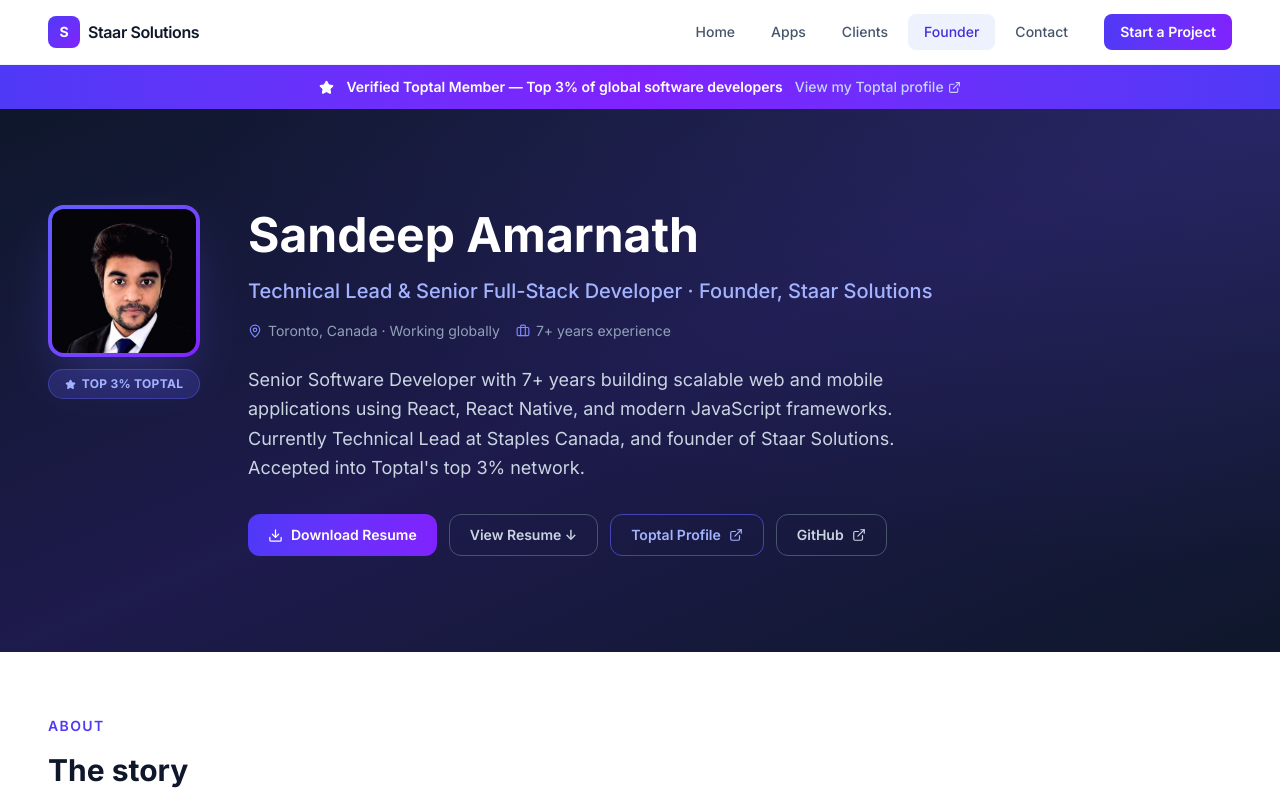
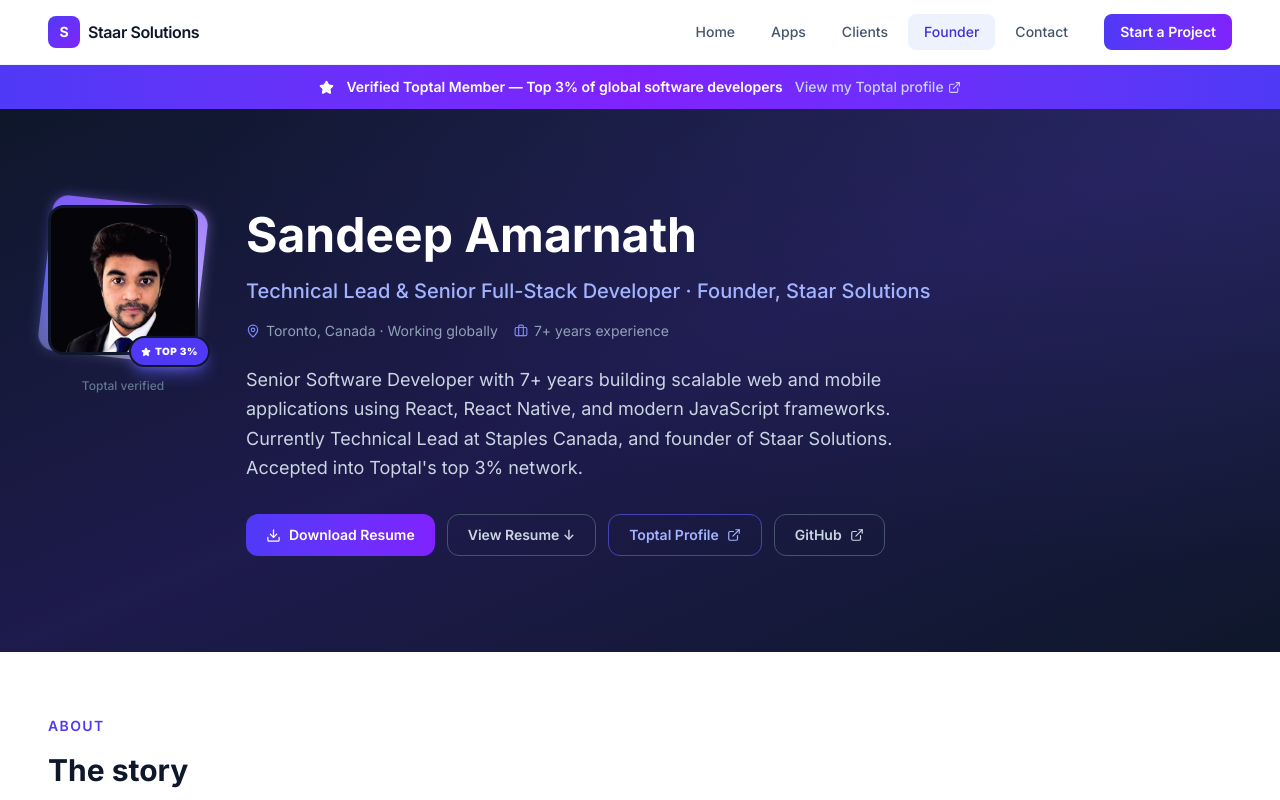
Before and after one commit to sandeep194920/staarsolutions, a Next.js app: page /founder in a window 1280 px wide. Shown: the top 800 px of the page. Built offline with nearby package versions, Linux system fonts and the light colour scheme.

Commit message:
Spinning conic-gradient ring + corner badge on founder photo

```diff
--- a/app/founder/page.tsx
+++ b/app/founder/page.tsx
@@ -122,8 +122,10 @@
           <div className="flex flex-col md:flex-row gap-12 items-start">
             {/* Profile photo */}
             <div className="shrink-0">
-              {/* Toptal glow ring */}
-              <div className="p-1 rounded-2xl bg-gradient-to-br from-indigo-500 to-violet-600 shadow-2xl shadow-indigo-500/30">
+              {/* Spinning ring wrapper */}
+              <div className="toptal-ring">
+                {/* Photo sits on top of the pseudo-elements */}
+                <div className="relative z-10 p-[3px] rounded-2xl bg-slate-900">
                   <div className="w-36 h-36 rounded-xl overflow-hidden">
                     <Image
                       src="/images/founder_profile_pic.png"
@@ -135,11 +137,24 @@
                     />
                   </div>
                 </div>
-              {/* Toptal badge under photo */}
-              <div className="mt-3 flex items-center justify-center gap-1.5 bg-indigo-500/20 border border-indigo-500/40 rounded-full px-3 py-1.5">
-                <Star size={11} className="fill-indigo-300 text-indigo-300" />
-                <span className="text-indigo-300 text-xs font-bold tracking-wide">TOP 3% TOPTAL</span>
+
+                {/* Corner badge — pinned bottom-right of photo */}
+                <a
+                  href="https://talent.toptal.com/resume/developers/sandeep-amarnath"
+                  target="_blank"
+                  rel="noopener noreferrer"
+                  title="View Toptal profile"
+                  className="absolute -bottom-3 -right-3 z-20 flex items-center gap-1 bg-indigo-600 hover:bg-indigo-500 transition-colors text-white text-[10px] font-black tracking-wider px-2.5 py-1.5 rounded-full shadow-lg shadow-indigo-500/50 border-2 border-slate-900"
+                >
+                  <Star size={10} className="fill-white text-white" />
+                  TOP 3%
+                </a>
               </div>
+
+              {/* Toptal label under photo */}
+              <p className="mt-5 text-center text-xs text-slate-500 font-medium">
+                Toptal verified
+              </p>
             </div>
 
             <div>
--- a/app/globals.css
+++ b/app/globals.css
@@ -15,3 +15,52 @@
 html {
   scroll-behavior: smooth;
 }
+
+/* Spinning ring animation for Toptal photo */
+@keyframes spin-ring {
+  from { transform: rotate(0deg); }
+  to   { transform: rotate(360deg); }
+}
+
+.toptal-ring {
+  position: relative;
+  display: inline-block;
+}
+
+.toptal-ring::before {
+  content: "";
+  position: absolute;
+  inset: -3px;
+  border-radius: 1rem; /* matches rounded-2xl */
+  background: conic-gradient(
+    from 0deg,
+    #6366f1,
+    #8b5cf6,
+    #a78bfa,
+    #c4b5fd,
+    #ffffff40,
+    #6366f1
+  );
+  animation: spin-ring 2.5s linear infinite;
+  z-index: 0;
+}
+
+.toptal-ring::after {
+  content: "";
+  position: absolute;
+  inset: -3px;
+  border-radius: 1rem;
+  background: conic-gradient(
+    from 0deg,
+    #6366f1,
+    #8b5cf6,
+    #a78bfa,
+    #c4b5fd,
+    #ffffff40,
+    #6366f1
+  );
+  animation: spin-ring 2.5s linear infinite;
+  filter: blur(6px);
+  opacity: 0.5;
+  z-index: 0;
+}
```
Lines whose indentation alone changed are shown as unchanged.
